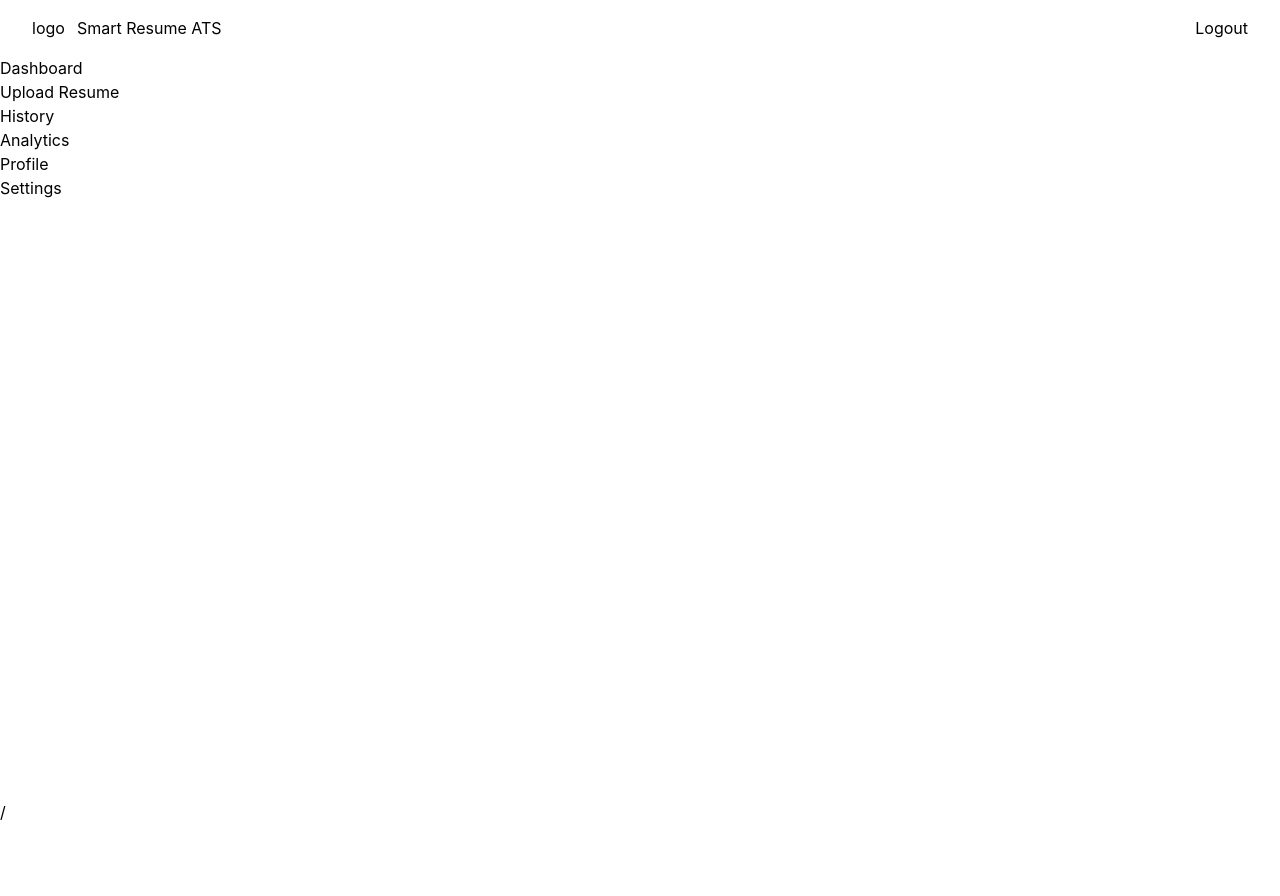
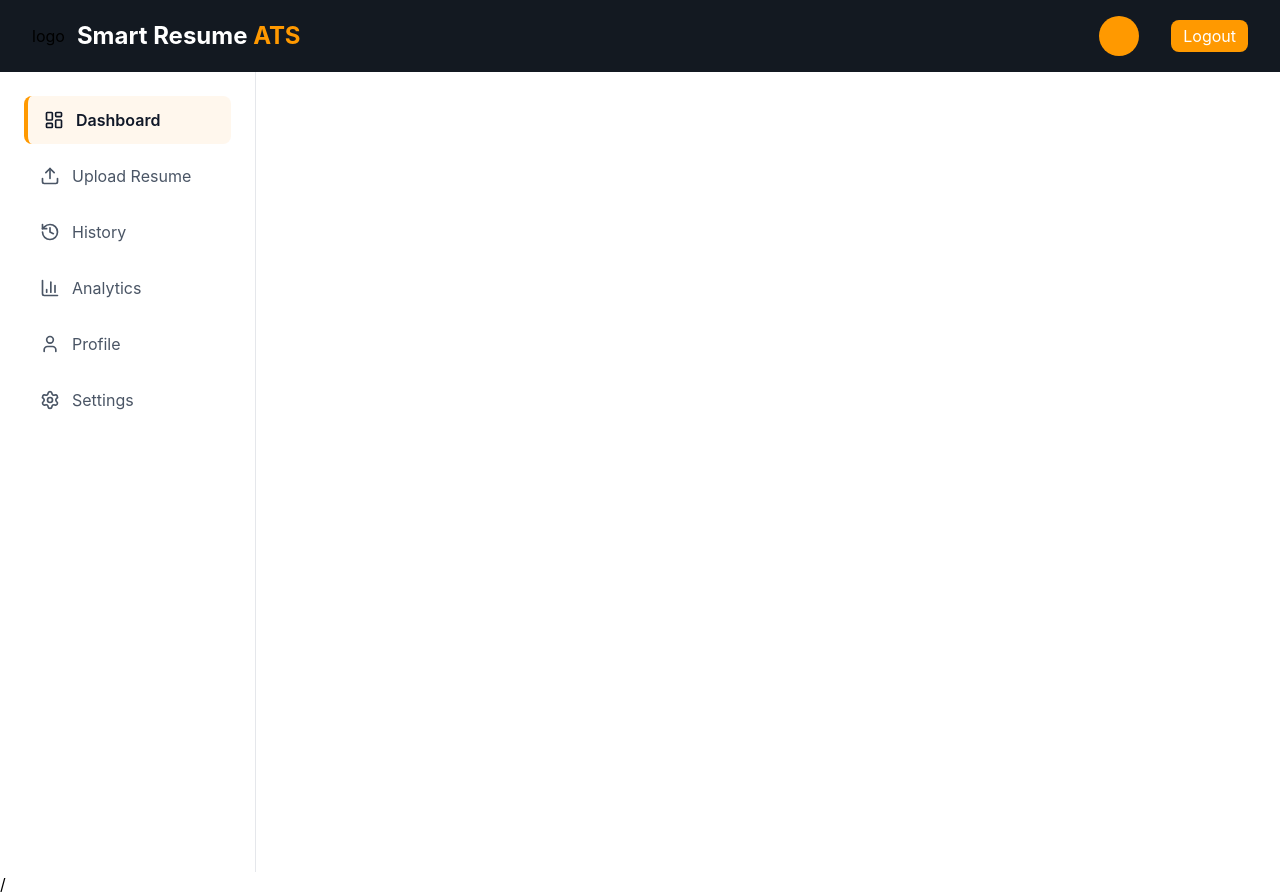
Before and after one commit to ankeshkashyap/SMART_ATS_RESUME_ANALYZER, a React app in the folder frontend/: page /Dashboard in a window 1280 px wide. Before the commit the page ends 824 px from the top, so only its background shows below. Built offline with nearby package versions, Linux system fonts and the light colour scheme; no server answers; sample sign-in values are in the browser's storage; the HTML template or start-up script is replaced by a standard one.

Commit message:
feat(ui): build  dashboard layout with navbar and sidebar

```diff
--- a/frontend/package.json
+++ b/frontend/package.json
@@ -12,7 +12,7 @@
   "dependencies": {
     "@tailwindcss/vite": "^4.3.3",
     "axios": "^1.19.0",
-    "lucide-react": "^1.28.0",
+    "lucide-react": "^1.29.0",
     "react": "^19.2.8",
     "react-dom": "^19.2.8",
     "react-router-dom": "^7.18.2",
--- a/frontend/src/components/common/Navbar.jsx
+++ b/frontend/src/components/common/Navbar.jsx
@@ -1,19 +1,25 @@
 export default function Navbar ({user}){
 
 return(
-     <header>
-        <nav className="flex justify-between items-center px-8 py-4">
+     <header className="bg-navbar shadoe-md">
+        <nav className="flex justify-between items-center px-8 py-4 max-w-screen-2xl mx-auto">
         <div className="flex items-center gap-3">
             logo
-            <h1>
-                Smart Resume ATS
-            </h1>
+        <h1 className="text-2xl font-bold text-white">
+            Smart Resume{" "}
+            <span className="text-primary">
+                ATS
+            </span>
+        </h1>
         </div>
-        <div className="flex items-center gap-3">
-            <p>
+        <div className="flex items-center gap-4">
+            <div className="w-10 h-10 rounded-full bg-primary flex items-center justify-center text-white font-bold">
+                {user?.name?.charAt(0).toUpperCase()}
+            </div>
+            <p className="text-white font-medium">
                 {user?.name}
             </p>
-            <button>
+            <button className="bg-primary hover:bg-primary-hover text-white px-3 py-1 rounded-lg transition">
                     Logout
             </button>
         </div>
--- a/frontend/src/components/common/Sidebar.jsx
+++ b/frontend/src/components/common/Sidebar.jsx
@@ -1,16 +1,45 @@
+import {LayoutDashboard, Upload, History, BarChart3, User, Settings, } from "lucide-react";
+
 export default function Sidebar (){
+    const menuItems=[
+        {name:"Dashboard",
+        icon:LayoutDashboard
+        },
+        {name:"Upload Resume",
+            icon:Upload,
+        },
+        {name:"History",
+            icon:History,
+        },
+        {name:"Analytics",
+            icon:BarChart3,
+        },
+        {name:"Profile",
+         icon:User,
+        },
+        {name:"Settings",
+         icon:Settings,
+        },
+    ];
     return (
-        <aside className="w-64 ">
-            <nav>
-            <ul>
-                <li>Dashboard</li>
-                <li>Upload Resume</li>
-                <li>History</li>
-                <li>Analytics</li>
-                <li>Profile</li>
-                <li>Settings</li>
+        <aside className="w-64 bg-white border-r border-gray-200  min-h-screen">
+            <nav className="p-6">
+            <ul className="space-y-2">
+               {menuItems.map((item)=> {
+                    const Icon = item.icon;
+                    return (
+                    <li key={item.name} className={`flex items-center gap-3 px-4 py-3 rounded-lg cursor-pointer transition-all duration-200 ${
+                        item.name === "Dashboard"? "bg-orange-50 border-l-4 border-primary text-gray-900 font-semibold"
+                                        : "text-gray-600 hover:bg-gray-100 hover:text-black"
+                                }`}>
+                                    <Icon size={20} />
+                                   <span> {item.name}</span></li>
+                )
+            }
+            )
+               }
             </ul>
             </nav>
         </aside>
-    )
+    );
 }
```
Also changed, not shown: 1 other file (tests, documents, lock files or other folders).
